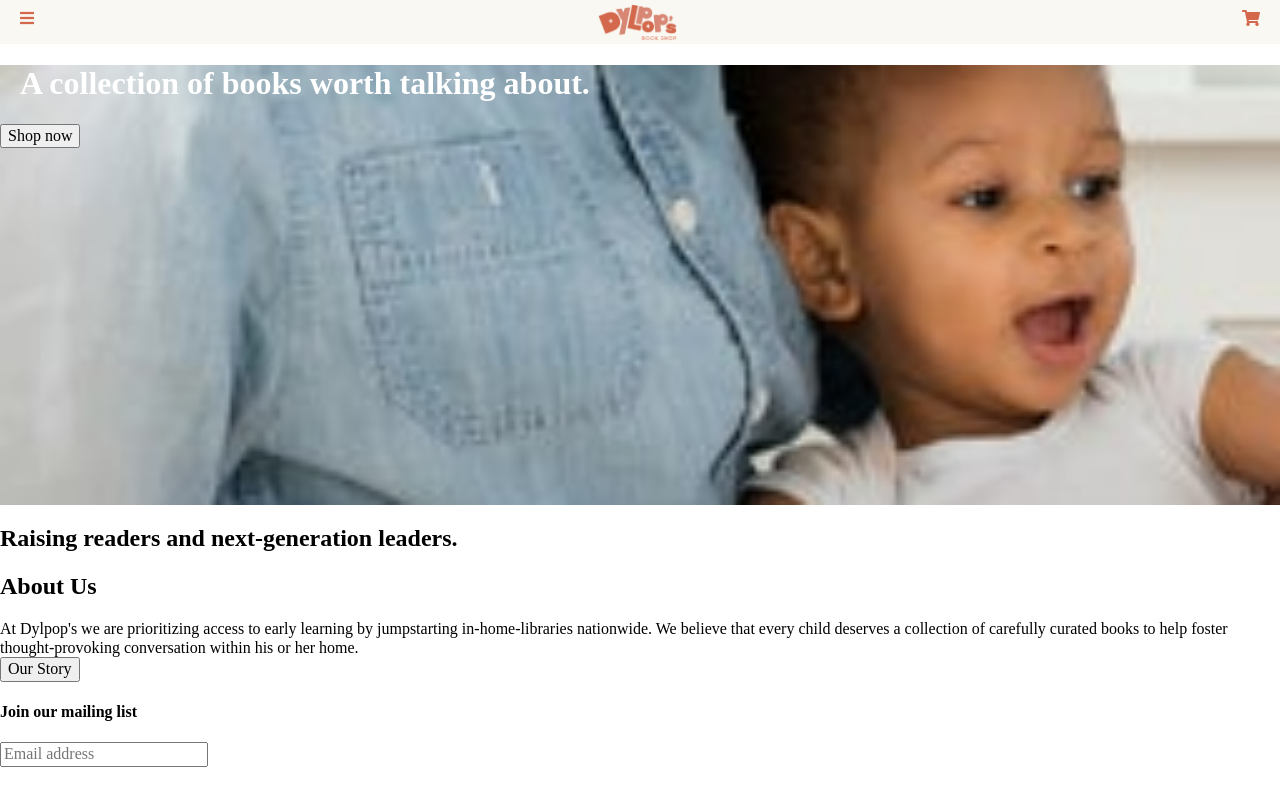
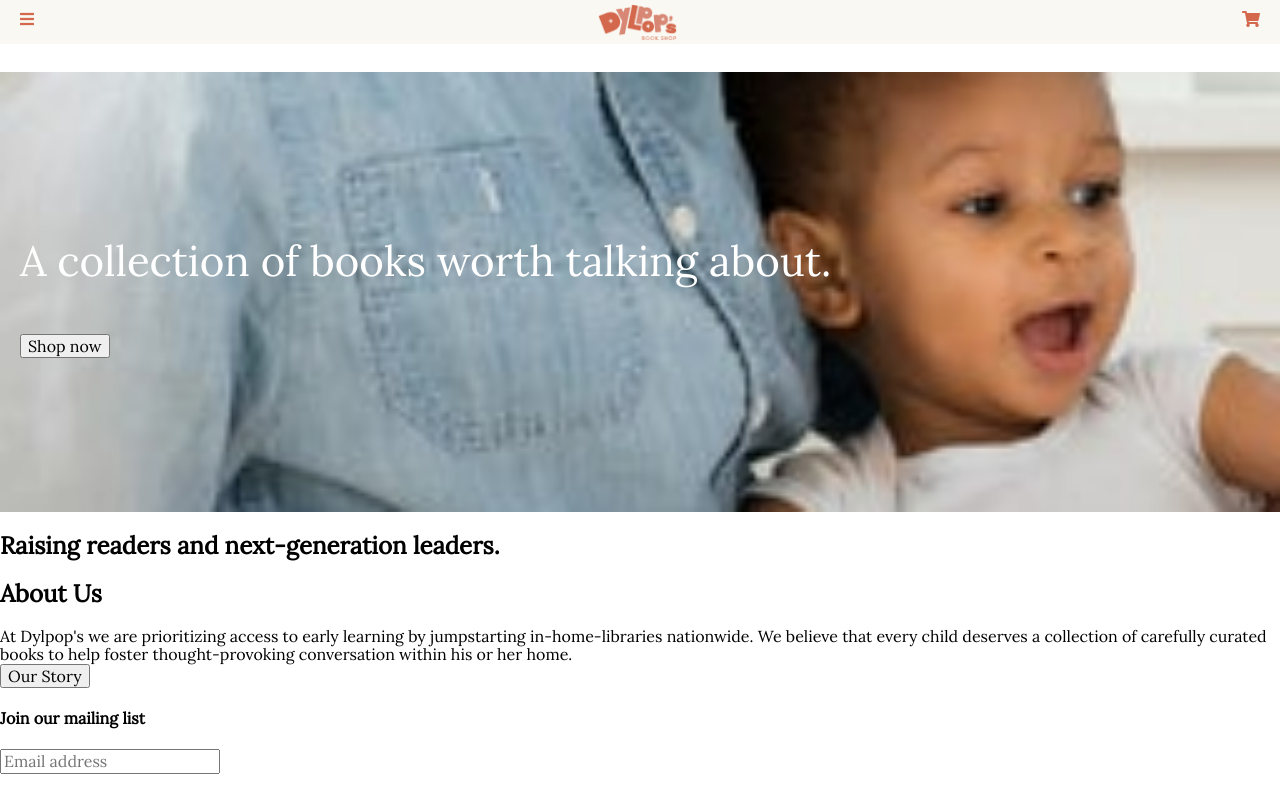
Before and after one commit to LaurenTejada/LaurenTejada.github.io, a website built with Parcel: page index.html in a window 1280 px wide. Shown: the top 785 px of the page. Built offline with nearby package versions, Linux system fonts and the light colour scheme.

Commit message:
Added styling to hero section text

```diff
--- a/css/main.css
+++ b/css/main.css
@@ -18,7 +18,7 @@
 html {
   /* color: #222; */
   font-size: 1em;
-  line-height: 1.4;
+  line-height: 1;
 }
 
 /*
@@ -91,6 +91,11 @@ textarea {
    Author's custom styles
    ========================================================================== */
 /******** base styles ********/
+body {
+  font-family: 'Lora', serif;
+  font-size: 16px;
+}
+
 h1,
 p {
   margin: 0;
@@ -100,8 +105,7 @@ h1 {
   color: #ffffff;
 }
 
-/*
- header */
+/* header */
 header {
   display: flex;
   justify-content: space-between;
@@ -132,10 +136,15 @@ img.dylpops-logo {
 
 .hero__type-heading-1 {
   width: 88%;
-  padding-left: 20px;
+  padding: 165px 0 20px 20px;
   color: #ffffff;
+  font-size: 42px;
+  font-weight: lighter;
 }
 
+.btn__shop {
+  margin-left: 20px;
+}
 
 
 /* ==========================================================================
--- a/index.html
+++ b/index.html
@@ -19,6 +19,11 @@
   <link rel="stylesheet" href="css/normalize.css">
   <link rel="stylesheet" href="css/main.css">
   <meta name="theme-color" content="#fafafa">
+
+  <!-- Google fonts -->
+  <link rel="preconnect" href="https://fonts.googleapis.com">
+  <link rel="preconnect" href="https://fonts.gstatic.com" crossorigin>
+  <link href="https://fonts.googleapis.com/css2?family=Lora&family=Poppins&display=swap" rel="stylesheet">
 
   <!-- FontAwesome CDN version 5.5 -->
   <link rel="stylesheet" href="https://use.fontawesome.com/releases/v5.5.0/css/all.css" integrity="sha384-B4dIYHKNBt8Bc12p+WXckhzcICo0wtJAoU8YZTY5qE0Id1GSseTk6S+L3BlXeVIU" crossorigin="anonymous">
```
